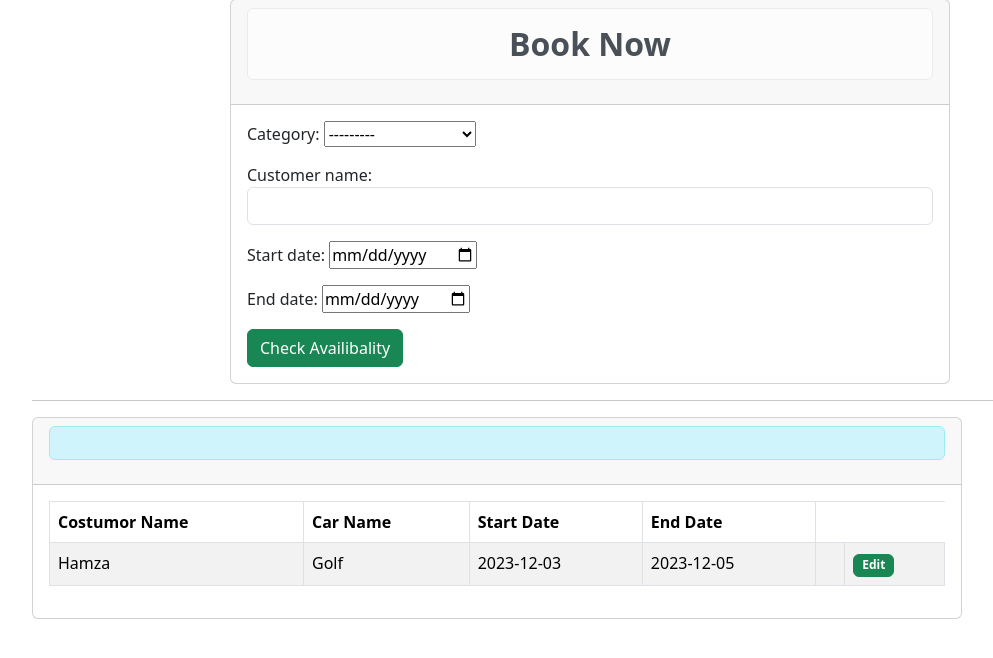
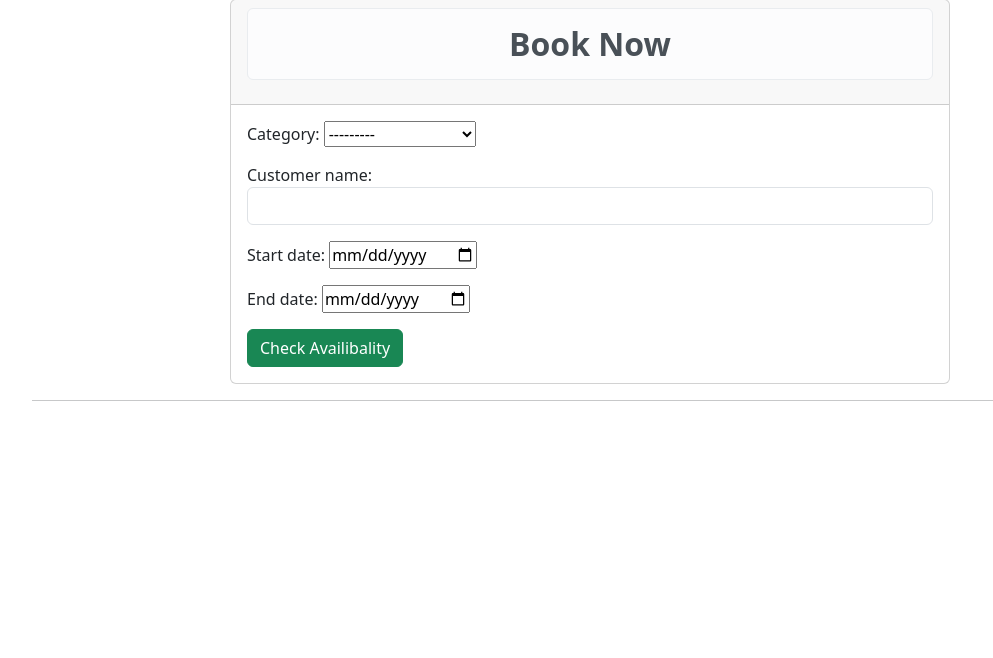
Before and after one commit to HamzaFikri/Rental_Car_Project, a Django app: page /book/ in a window 1280 px wide. Shown: the part 81-739 px from the top of the page, without its empty margins (50-1043 px from the left). Run offline with Django 4.2, Linux system fonts and the light colour scheme; data comes from the database, SQL or seed files in the repository; some libraries are stand-ins or nearby versions.

Commit message:
update code

```diff
--- a/app/templates/app/admin-panel/dashboard.html
+++ b/app/templates/app/admin-panel/dashboard.html
@@ -39,13 +39,9 @@
                             method="post"
                             class="d-inline">
                             {% csrf_token %}
-                            <!-- <a href="" class="btn btn-danger badge">Delete</a> -->
                             <input class="btn btn-danger" type="submit" value="Delete" />
                         </form>
                     </td>
-
-
-                <!-- <a href="" class="btn btn-info" role="button">Edit</a> -->
                 </tr>
                     {% endfor %}
                         </td>
--- a/app/templates/app/booking.html
+++ b/app/templates/app/booking.html
@@ -34,80 +34,6 @@
 
 
 <hr>
-    <!-- ++++++++++++++++++++++++++++++++ -->
-    <div class="col-md-10">
-        <div class="card">
-            <div class="card-header">
-                <h1 class="fw-bold text-center alert alert-info"></h1>
-            </div>
-            <div class="card-body">
-                <table class="table table-bordered table-striped">
-                    <thead>
-                        <tr>
-                            <th>Costumor Name</th>
-                            <th>Car Name</th>
-                            <th>Start Date</th>
-                            <th>End Date</th>
-                        </tr>
-                    </thead>
-
-                    <tbody>
-                        <tr>
-                            <td>Hamza</td>
-                            <td>Golf</td>
-                            <td>2023-12-03</td>
-                            <td>2023-12-05</td>
-                            <td>
-                                <img src="" alt="" class="prod-size">
-                            </td>
-                            <td>
-                                <a href="" class="btn btn-success badge">Edit</a>
-                            </td>
-                        </tr>
-                    </tbody>
-
-                </table>
-            </div>
-        </div>
-    </div>
 
 
-</div>
-<!-- ++++++++++++++++++++++++++++++++ -->
-
-<!-- <section class="section">
-    <div class="container">
-        <div class="row justify-content-center">
-            <div class="col-md-8">
-                <div class="card">
-                    <div class="card-header">
-                        <h2 class="fw-bold">Book Now</h2>
-                    </div>
-                    <div class="card-body">
-                        <form action="" method="post" enctype="multipart/form-data">
-                            {% csrf_token %}
-                            <div class="mb-3">
-                                <label for="" class="form-label">Costumor Name</label>
-                                <input type="text" required name="customname" id="" class="form-control">
-                            </div>
-                            <div class="mb-3">
-                                <label for="" class="form-label">Car</label>
-                                <input type="text" required name="car" id="" class="form-control">
-                            </div>
-                            <div class="mb-3">
-                                <label for="" class="form-label">Start Date</label>
-                                <input type="date" required name="start-date" id="" class="form-control">
-                            </div>
-                            <div class="mb-3">
-                                <label for="" class="form-label">End Date</label>
-                                <input type="date" required name="end-date" id="" class="form-control">
-                            </div>
-                            <button type="submit" class="btn btn-success">Add</button>
-                        </form>
-                    </div>
-                </div>
-            </div>
-        </div>
-    </div>
-</section> -->
 {% endblock %}
```
Also changed, not shown: app/controller/book.py (+0 -49 lines).
